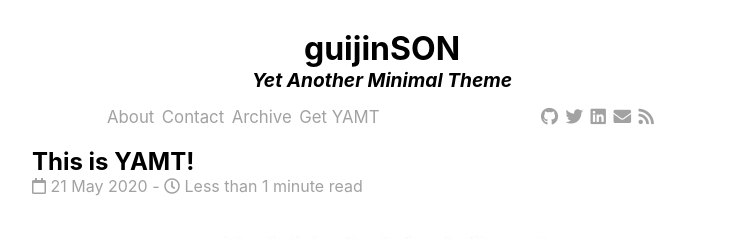
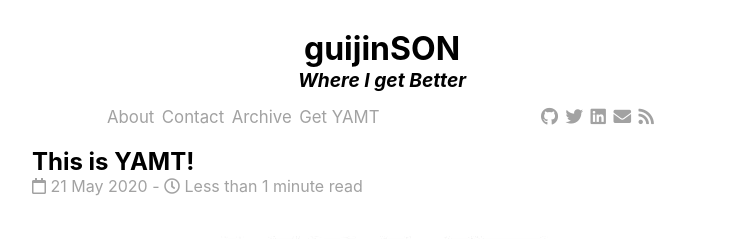
Before and after one commit to guijinSON/guijinSON.github.io, a Jekyll site: the page built from index.html, in a window 1280 px wide. Shown: the top 239 px of the page, without its empty margins (258-1001 px from the left). Built offline with Jekyll 4.4.1, drawn with Linux system fonts in a browser that asks for light colours; nearby versions of some CDN libraries; the list of posts is cut into pages by our own code.

Commit message:
Update settings.yml

```diff
--- a/_data/settings.yml
+++ b/_data/settings.yml
@@ -4,7 +4,7 @@ analytics-id: #leave blank to not use Analytics
 #Subtitle
 subtitle:
   active: true
-  text: Yet Another Minimal Theme
+  text: Where I get Better
 
 #Nav
 nav:
```
